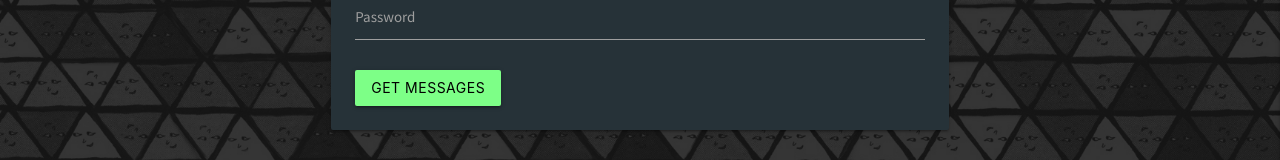
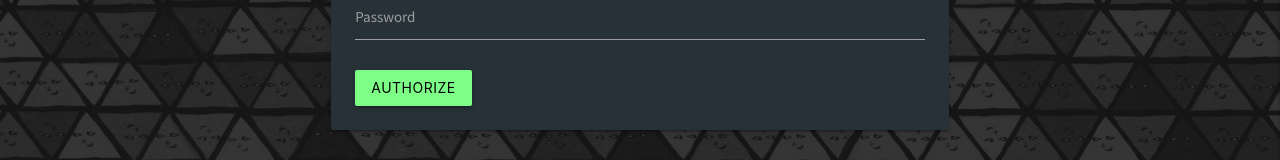
Before and after one commit to ducktrshessami/ducktrshessami.github.io, a React (Create React App) app: page /#/messages in a window 1280 px wide. Shown: the part 154-314 px from the top of the page. Built offline with nearby package versions, Linux system fonts and the light colour scheme.

Commit message:
change Auth submit text

```diff
--- a/src/components/Auth/index.js
+++ b/src/components/Auth/index.js
@@ -15,7 +15,7 @@ export default function Auth({ onSubmit }) {
                         <input type="text" id="password" name="password" className="validate white-text" />
                         <label htmlFor="password">Password</label>
                     </div>
-                    <button type="submit" form="contact-form" className="btn waves-effect waves-dark black-text submit-button">Get Messages</button>
+                    <button type="submit" form="contact-form" className="btn waves-effect waves-dark black-text submit-button">Authorize</button>
                 </form>
             </div>
         </div>
```
